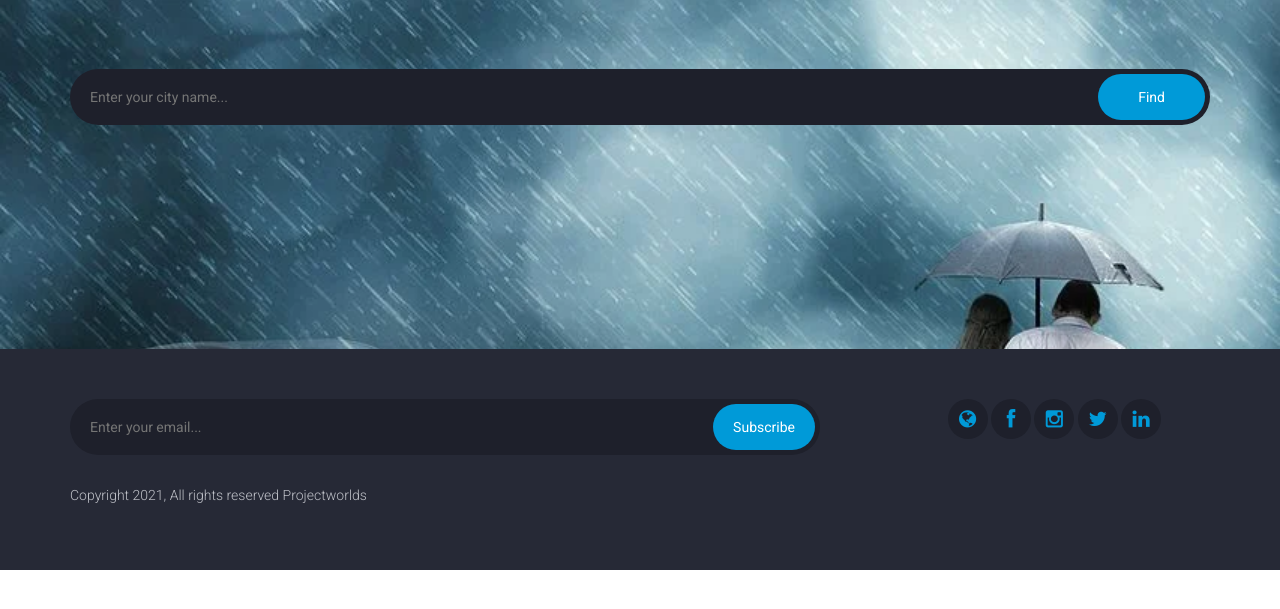
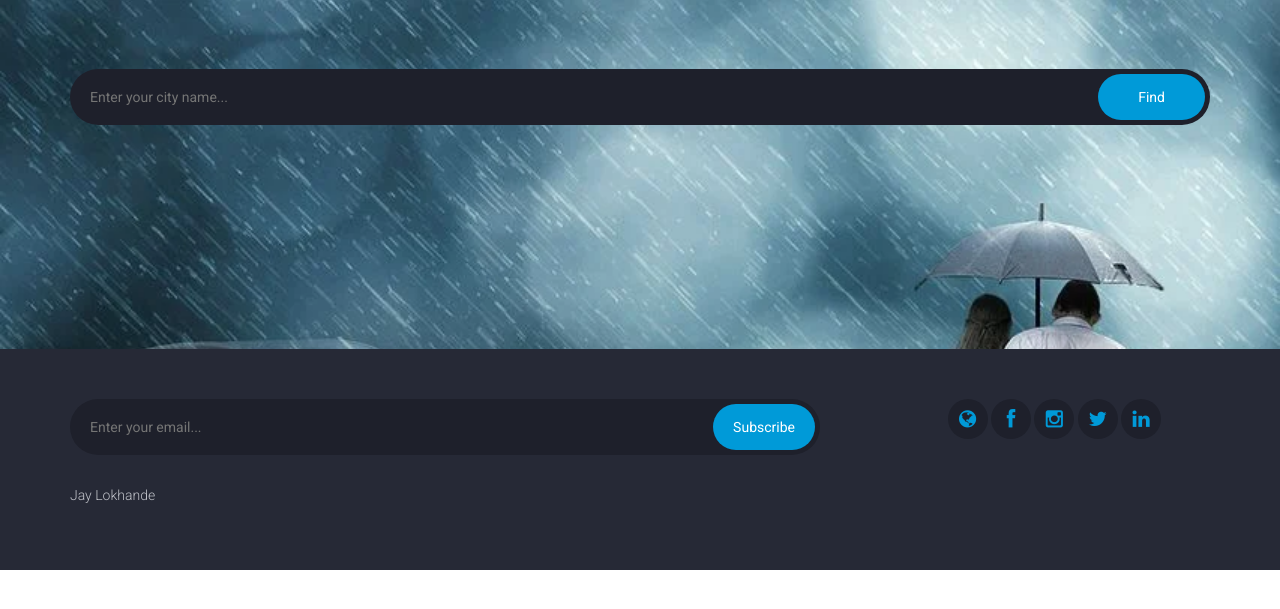
Before and after one commit to jaylokhande/weather-forcasted, a Django app: page / in a window 1280 px wide. Shown: the part 140-749 px from the top of the page. Run offline with Django 3.2, Linux system fonts and the light colour scheme.

Commit message:
Update base.html
changes doing .

```diff
--- a/templates/base.html
+++ b/templates/base.html
@@ -67,16 +67,16 @@
             </div>
             <div class="col-md-3 col-md-offset-1">
               <div class="social-links">
-                <a href="https://www.projectworlds.in" target="_blank"><i class="fa fa-globe"></i></a>
-                <a target="_blank" href="https://www.facebook.com/projectworlds"><i class="fa fa-facebook"></i></a>
-                <a target="_blank" href="https://www.instagram.com/projectworlds/?hl=en"><i class="fa fa-instagram"></i></a>
-                <a target="_blank" href="https://www.twitter.com/"><i class="fa fa-twitter"></i></a>
-                <a target="_blank" href="https://www.linkedin.com/"><i class="fa fa-linkedin"></i></a>
+                <a  target="_blank"><i class="fa fa-globe"></i></a>
+                <a target="_blank" ><i class="fa fa-facebook"></i></a>
+                <a target="_blank" ><i class="fa fa-instagram"></i></a>
+                <a target="_blank" ><i class="fa fa-twitter"></i></a>
+                <a target="_blank" ><i class="fa fa-linkedin"></i></a>
               </div>
             </div>
           </div>
 
-          <p class="colophon">Copyright 2021, All rights reserved Projectworlds</p>
+          <p class="colophon">Jay Lokhande</p>
         </div>
       </footer> <!-- .site-footer -->
     </div>
```
